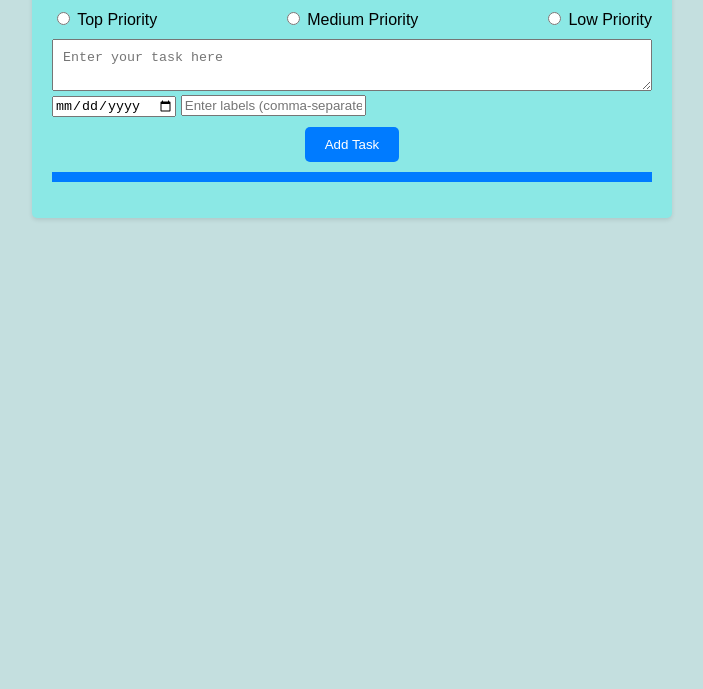
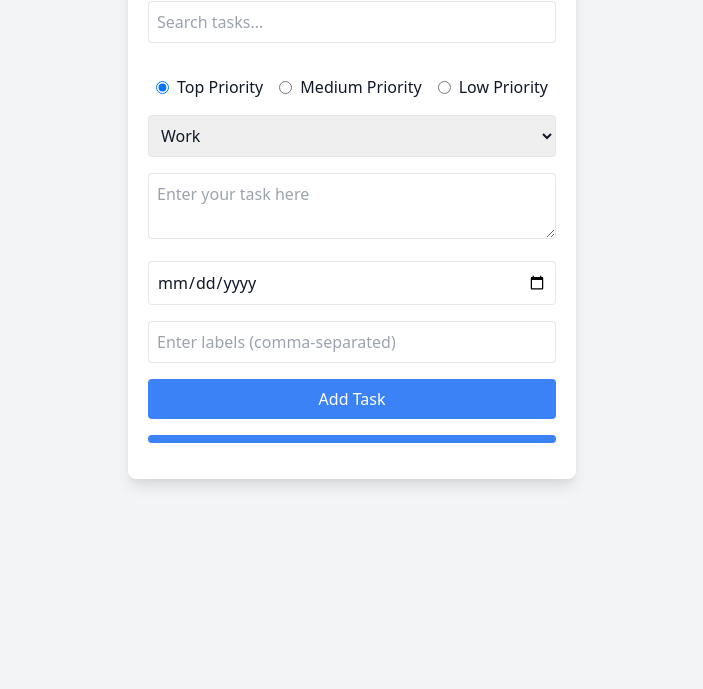
Before and after one commit to KaranDubey400/to-do-list-interactive, a plain HTML site: page to do list/file1.html in a window 1280 px wide. Shown: the part 111-800 px from the top of the page, without its empty margins (288-991 px from the left). Drawn offline with nearby package versions, Linux system fonts and the light colour scheme.

Commit message:
Update file1.html

```diff
--- a/to do list/file1.html
+++ b/to do list/file1.html
@@ -3,33 +3,53 @@
 <head>
   <meta charset="UTF-8">
   <meta name="viewport" content="width=device-width, initial-scale=1.0">
-  <link rel="stylesheet" href="file2.css">
+  <link href="https://cdn.jsdelivr.net/npm/tailwindcss@2.2.19/dist/tailwind.min.css" rel="stylesheet">
   <title>To-Do List</title>
 </head>
-<body>
-  <div class="container">
-    <h1>To-Do List</h1>
-    <div class="priority">
-      <label>
-        <input type="radio" name="priority" value="top" class="priority1"> Top Priority
+<body class="bg-gray-100 text-gray-900">
+  <div class="container mx-auto mt-10 p-5 max-w-md bg-white rounded-lg shadow-lg">
+    <h1 class="text-2xl font-bold text-center mb-5">To-Do List</h1>
+
+    <div class="mb-4">
+      <input type="text" id="searchInput" placeholder="Search tasks..." class="w-full p-2 mb-4 border rounded">
+    </div>
+
+    <div class="flex justify-around mb-4">
+      <label class="inline-flex items-center">
+        <input type="radio" name="priority" value="top" class="priority1 form-radio text-red-500" checked>
+        <span class="ml-2">Top Priority</span>
       </label>
-      <label>
-        <input type="radio" name="priority" value="medium" class="priority2"> Medium Priority
+      <label class="inline-flex items-center">
+        <input type="radio" name="priority" value="medium" class="priority2 form-radio text-yellow-500">
+        <span class="ml-2">Medium Priority</span>
       </label>
-      <label>
-        <input type="radio" name="priority" value="low" class="priority3"> Low Priority
+      <label class="inline-flex items-center">
+        <input type="radio" name="priority" value="low" class="priority3 form-radio text-green-500">
+        <span class="ml-2">Low Priority</span>
       </label>
     </div>
-    <textarea id="taskInput" placeholder="Enter your task here"></textarea>
-    <input type="date" id="deadlineInput" placeholder="Select a deadline">
-    <input type="text" id="labelInput" placeholder="Enter labels (comma-separated)">
-    <button id="addTaskBtn">Add Task</button>
-    <div id="progressBar">
-      <div id="progressIndicator"></div>
+
+    <div class="mb-4">
+      <select id="categorySelect" class="w-full p-2 border rounded">
+        <option value="Work">Work</option>
+        <option value="Personal">Personal</option>
+        <option value="Shopping">Shopping</option>
+        <option value="Other">Other</option>
+      </select>
     </div>
-    <ul id="taskList"></ul>
+
+    <textarea id="taskInput" placeholder="Enter your task here" class="w-full p-2 mb-4 border rounded"></textarea>
+    <input type="date" id="deadlineInput" class="w-full p-2 mb-4 border rounded">
+    <input type="text" id="labelInput" placeholder="Enter labels (comma-separated)" class="w-full p-2 mb-4 border rounded">
+    <button id="addTaskBtn" class="w-full bg-blue-500 text-white p-2 rounded hover:bg-blue-600">Add Task</button>
+
+    <div id="progressBar" class="w-full bg-gray-300 h-2 my-4 rounded">
+      <div id="progressIndicator" class="bg-blue-500 h-full rounded"></div>
+    </div>
+
+    <ul id="taskList" class="space-y-2"></ul>
   </div>
 
-  <script src="file3.js"></script>
+  <script src="index.js"></script>
 </body>
 </html>
```
